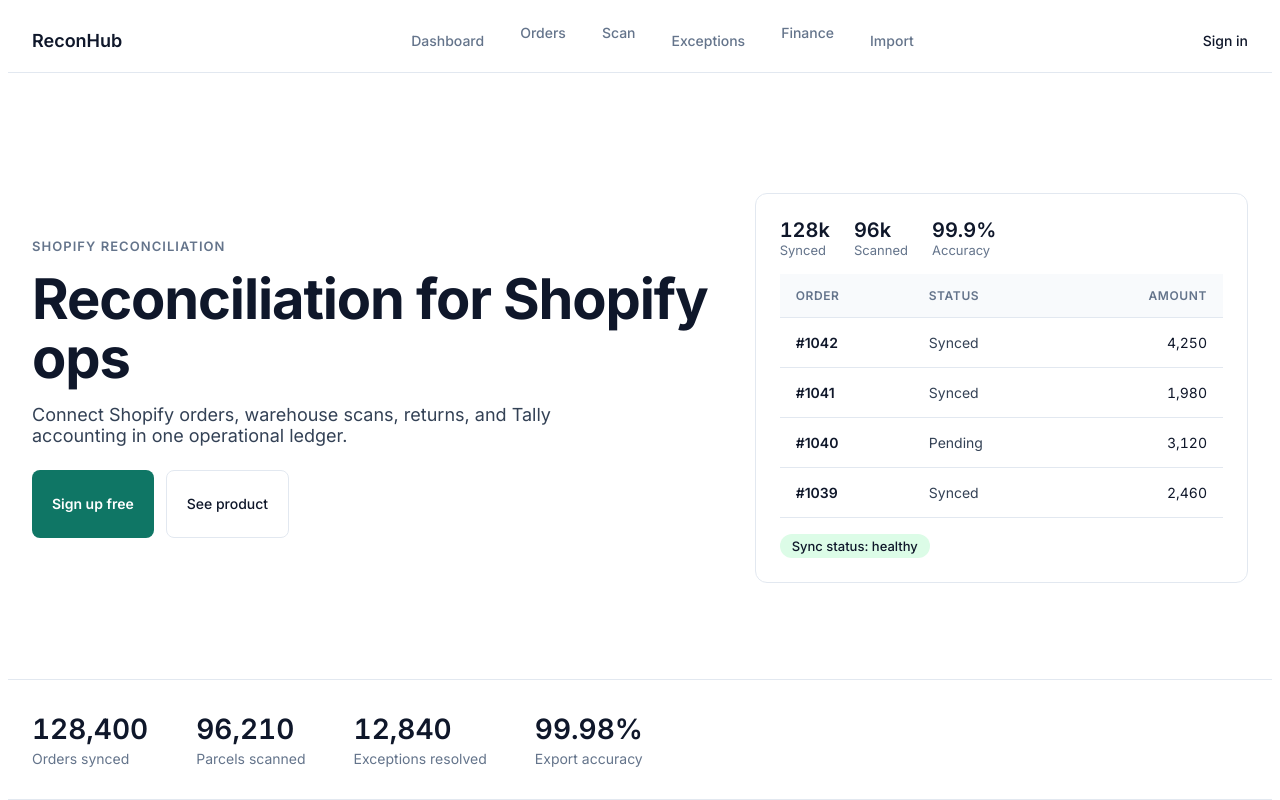
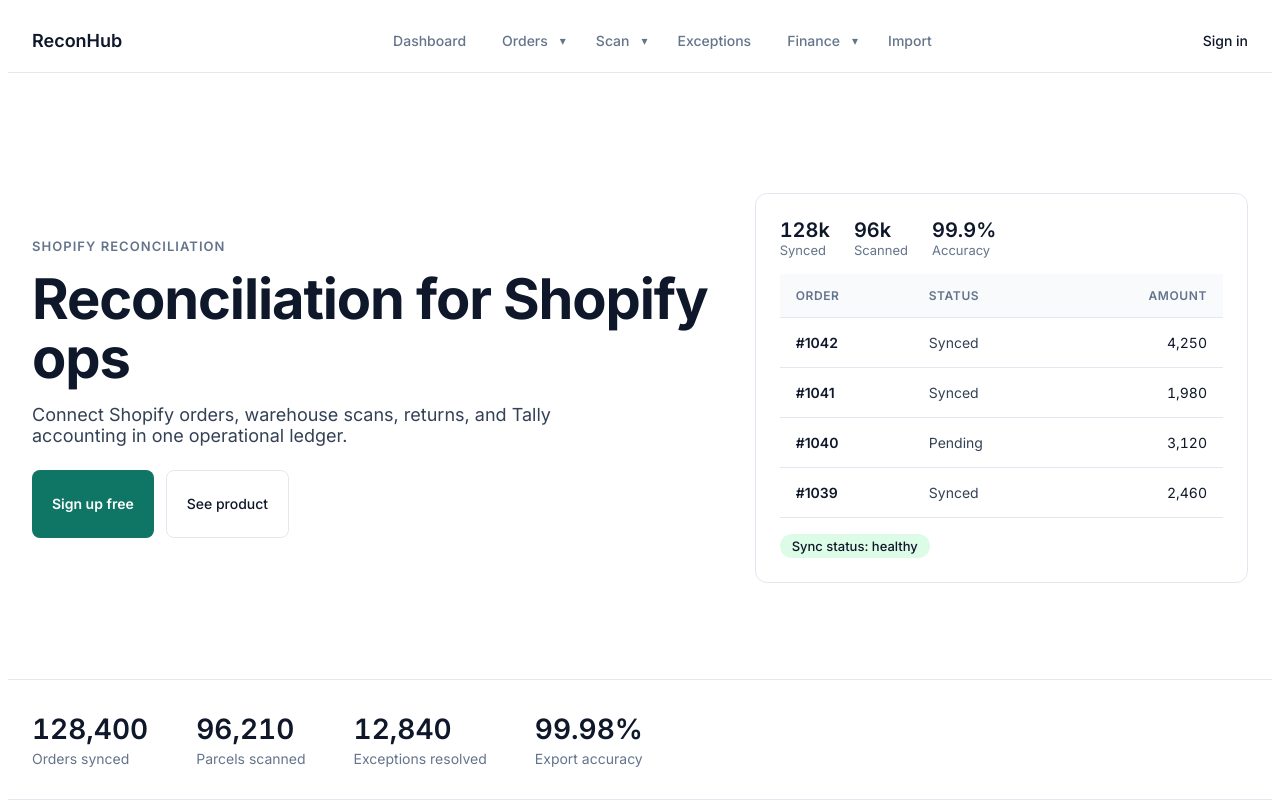
Before and after one commit to Mahima0824/shopify-connection, a Next.js app in the folder frontend/: page / in a window 1280 px wide. Shown: the top 800 px of the page. Built offline with nearby package versions, Linux system fonts and the light colour scheme.

Commit message:
fix(nav): dropdown parents link to section landing pages

```diff
--- a/frontend/components/TopNav.tsx
+++ b/frontend/components/TopNav.tsx
@@ -95,30 +95,49 @@
               );
             }
             const dropOpen = openDrop === g.label;
+            const primaryHref = g.children?.[0]?.href ?? "/";
             return (
               <div
                 key={g.label}
                 className={dropOpen ? "nav-drop open" : "nav-drop"}
-                style={{ position: "relative" }}
+                style={{ position: "relative", display: "inline-flex", alignItems: "center" }}
                 onKeyDown={(e) => {
                   if (e.key === "Escape") closeDrop();
                 }}
               >
+                <Link
+                  href={primaryHref}
+                  aria-current={isExact(pathname, primaryHref) ? "page" : undefined}
+                  onClick={closeDrop}
+                  style={{
+                    ...pill(active),
+                    borderTopRightRadius: 0,
+                    borderBottomRightRadius: 0,
+                    paddingRight: 8,
+                  }}
+                >
+                  {g.label}
+                </Link>
                 <button
                   type="button"
                   aria-expanded={dropOpen}
                   aria-haspopup="true"
+                  aria-label={`${g.label} submenu`}
                   onClick={() => setOpenDrop(dropOpen ? null : g.label)}
                   style={{
                     ...pill(active),
+                    borderTopLeftRadius: 0,
+                    borderBottomLeftRadius: 0,
+                    paddingLeft: 4,
+                    paddingRight: 10,
                     border: "none",
                     cursor: "pointer",
                     fontFamily: "Inter, sans-serif",
-                    fontSize: 14,
+                    fontSize: 12,
                     fontWeight: 500,
                   }}
                 >
-                  {g.label}
+                  ▾
                 </button>
                 <div
                   className="nav-drop-menu"
```
